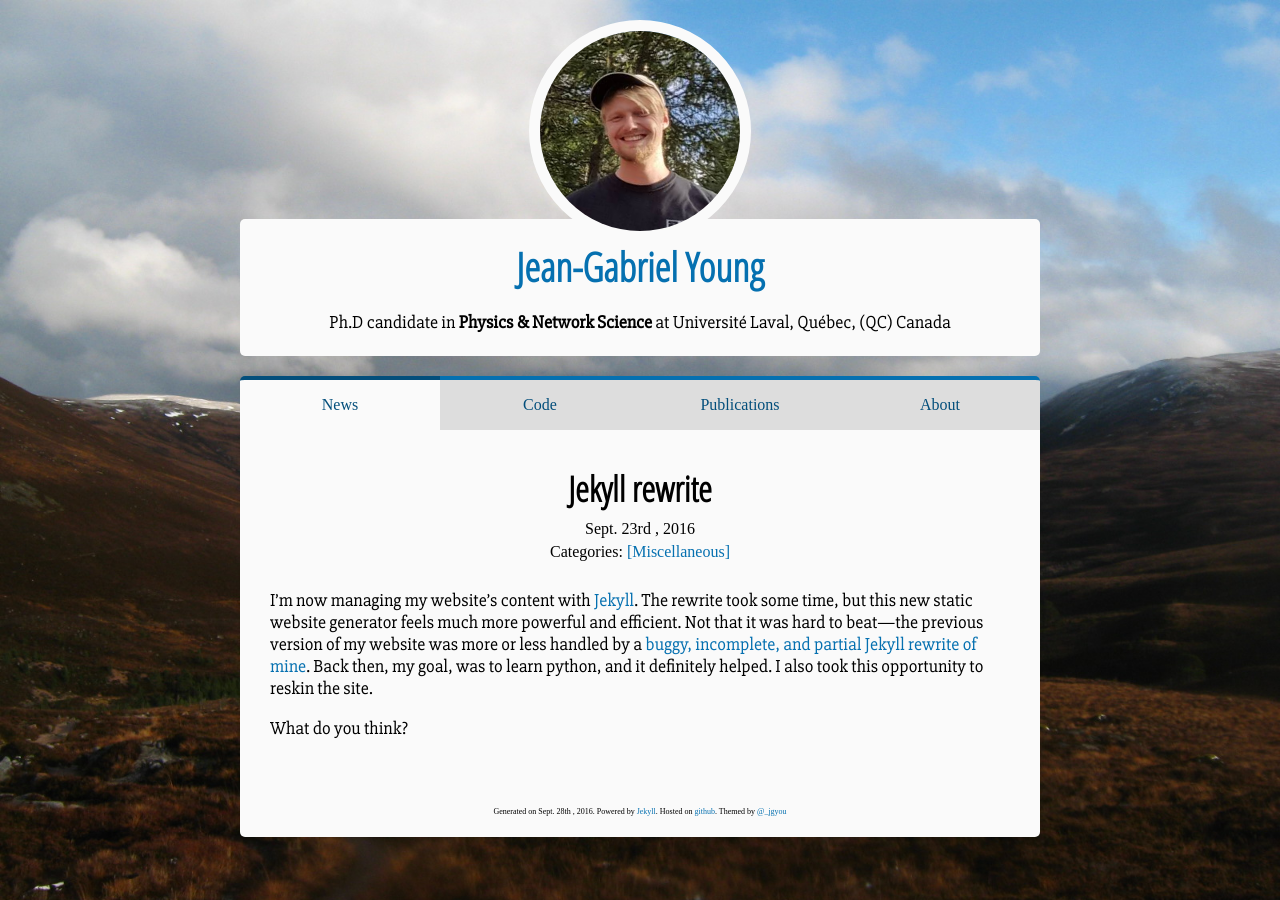
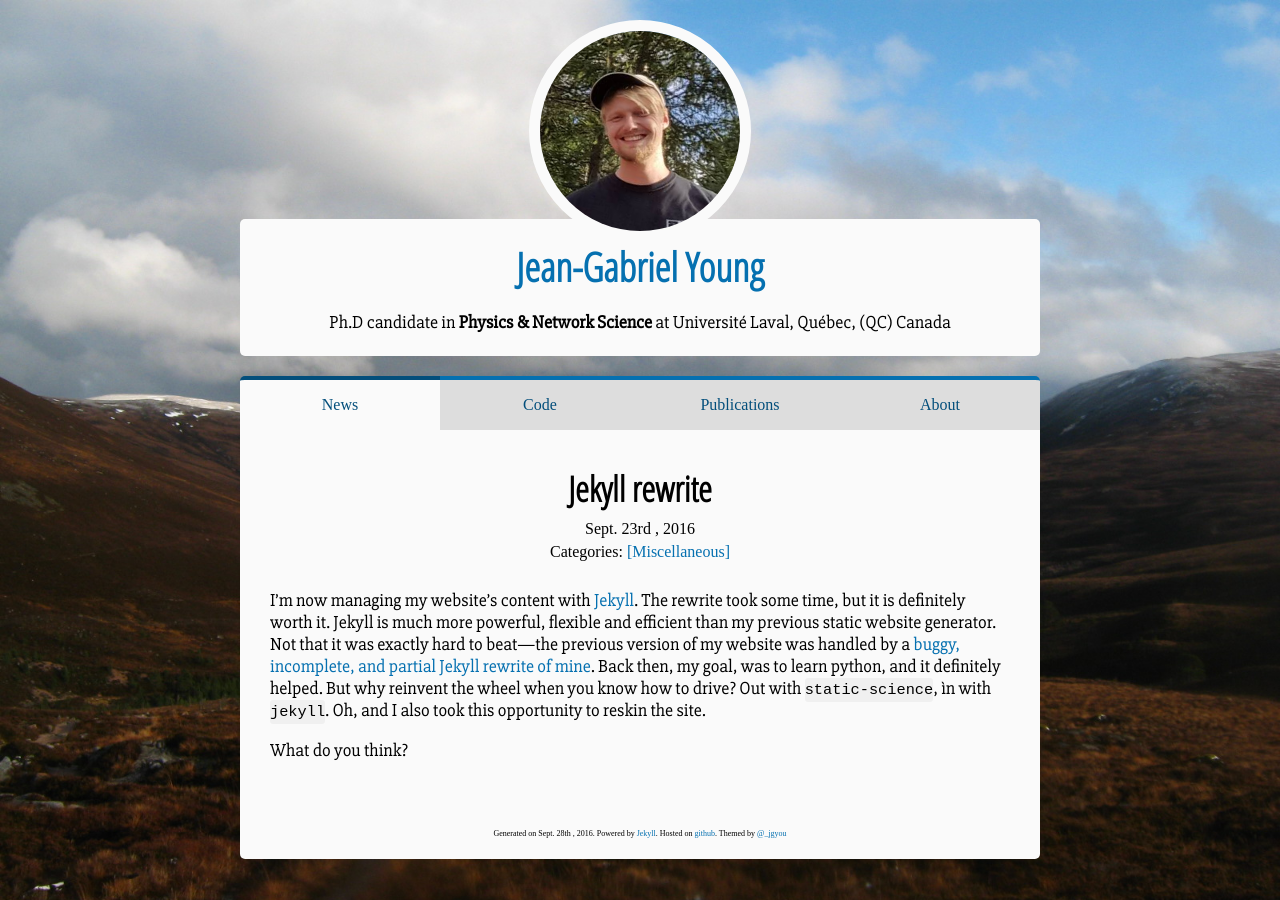
Before and after one commit to jg-you/jg-you.github.io, a Jekyll site: the page built from _posts/2016-09-23-an-experiment.md, in a window 1280 px wide. Built offline with Jekyll 4.4.1, drawn with Linux system fonts in a browser that asks for light colours; comment, search, counter and statistics services are not loaded.

Commit message:
Or that?

```diff
--- a/_posts/2016-09-23-an-experiment.md
+++ b/_posts/2016-09-23-an-experiment.md
@@ -7,10 +7,11 @@ comments: true
 ---
 
 I'm now managing my website's content with [Jekyll](https://jekyllrb.com).
-The rewrite took some time, but this new static website generator feels much more powerful and efficient.
-Not that it was hard to beat---the previous version of my website was more or less handled by a [buggy, incomplete, and partial Jekyll rewrite of mine](https://github.com/jg-you/science-static).
-Back then, my goal, was to learn python, and it definitely helped.
-I also took this opportunity to reskin the site.
+The rewrite took some time, but it is definitely worth it.
+Jekyll is much more powerful, flexible and efficient than my previous static website generator.
+Not that it was exactly hard to beat---the previous version of my website was handled by a [buggy, incomplete, and partial Jekyll rewrite of mine](https://github.com/jg-you/science-static).
+Back then, my goal, was to learn python, and it definitely helped. But why reinvent the wheel when you know how to drive? Out with `static-science`, ìn with `jekyll`.
+Oh, and I also took this opportunity to reskin the site.
 <!--more-->
 
 What do you think?
```
